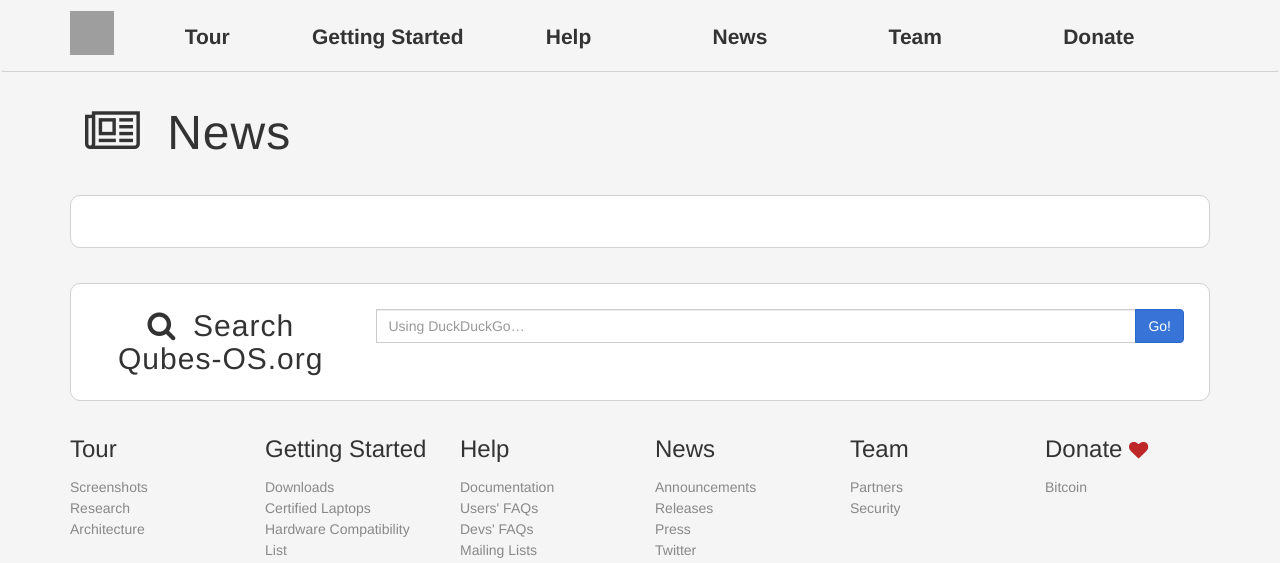
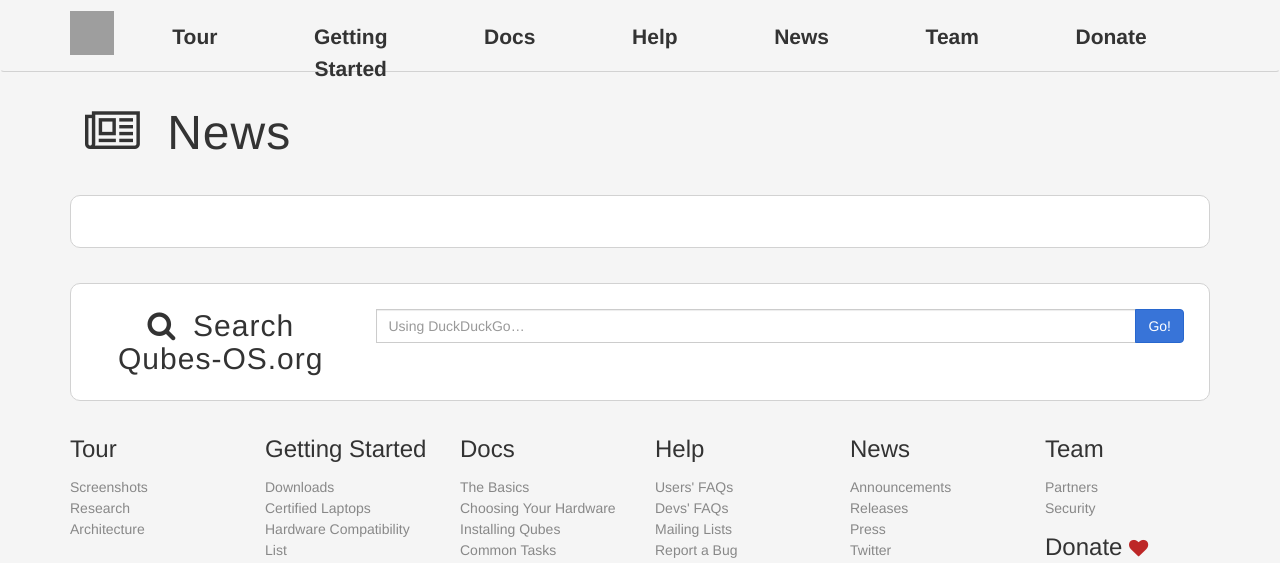
Before and after one commit to QubesOS/qubesos.github.io, a Jekyll site: the page built from news/index.html, in a window 1280 px wide. Shown: the top 563 px of the page. Built offline with Jekyll 4.4.1, drawn with Linux system fonts in a browser that asks for light colours; some web fonts are replaced; grey boxes are pictures that could not be loaded.

Commit message:
Make the docs more visible and accessible
(QubesOS/qubes-issues#1714)

```diff
--- a/_data/architecture.yml
+++ b/_data/architecture.yml
@@ -29,13 +29,25 @@
     url: /downloads/#qubes-live-usb-alpha
     icon: fa-download
 
+- title: Docs
+  url: /doc/
+  icon: fa-book
+  sub-pages:
+  - title: The Basics
+    url: /doc/#the-basics
+  - title: Choosing Your Hardware
+    url: /doc/#choosing-your-hardware
+  - title: Installing Qubes
+    url: /doc/#installing-qubes
+  - title: Common Tasks
+    url: /doc/#common-tasks
+  - title: Troubleshooting
+    url: /doc/#troubleshooting
+
 - title: Help
   url: /help/
   icon: fa-medkit
   sub-pages:
-  - title: Documentation
-    url: /doc/
-    icon: fa-book
   - title: Users' FAQs
     url: /doc/user-faq/
     icon: fa-info-circle
```
